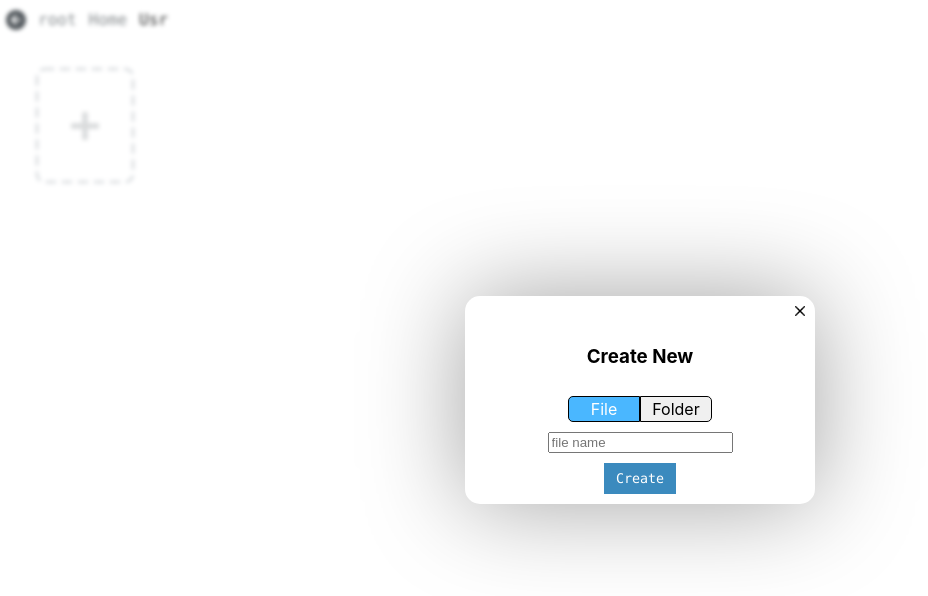
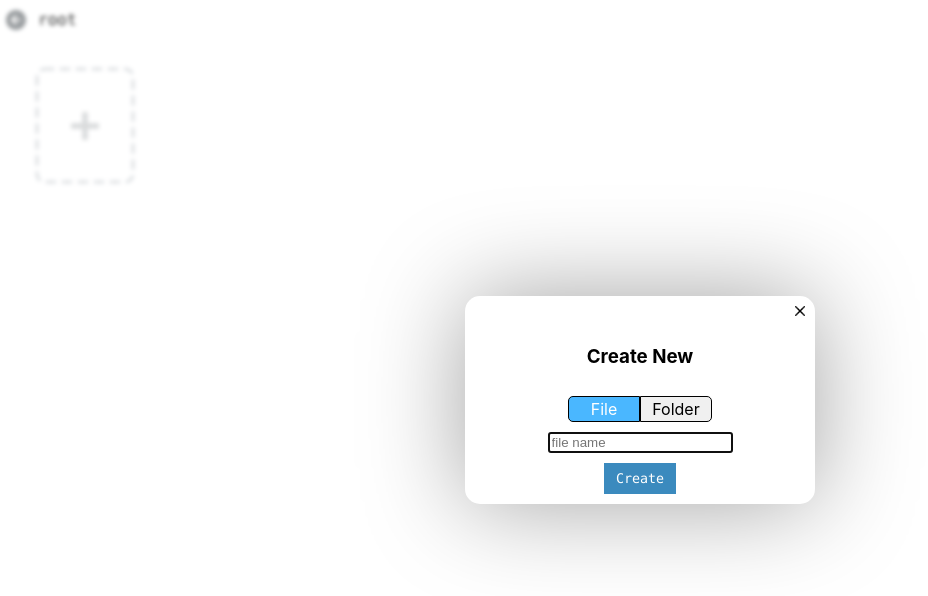
Before and after one commit to FieryBlade-313/Elfo-Sera, a React (Create React App) app: page / in a window 1280 px wide. Both pictures are taken after a click on the picture 85 px from the left and 125 px from the top of the page. Shown: the top 596 px of the page, without its empty margins (0-928 px from the left). Built offline with nearby package versions, Linux system fonts and the light colour scheme.

Commit message:
Added breadcrumb navigation

```diff
--- a/src/App.js
+++ b/src/App.js
@@ -10,15 +10,11 @@ import {
 function App() {
 
   var root = new Folder('root', null);
-  var home = root.AddFolder("Home");
-  var usr = home.AddFolder("Usr");
-  root.AddFile('index.js');
-  root.AddFile('sample.pdf');
-  const [currFolder, setCurrFolder] = useState(usr);
+  const [currFolder, setCurrFolder] = useState(root);
   const [isOpen, setOpenState] = useState(false);
   const [selected, setSelected] = useState(null);
 
-  var [navStack, setNavStack] = useState([root, home, usr])
+  var [navStack, setNavStack] = useState([root])
 
   function handleCurrFolder(newCurrFolder) {
     setCurrFolder(newCurrFolder);
@@ -35,7 +31,7 @@ function App() {
 
   return (
     <div>
-      <NavBarBlock stack={navStack} handleNavStack={handleNavStack} />
+      <NavBarBlock stack={navStack} handleNavStack={handleNavStack} handleCurrFolder={handleCurrFolder} />
       <ContentBlock content={currFolder} stack={navStack} handleSelected={handleSelected} handleNavStack={handleNavStack} modalOpenState={setOpenState} handleCurrFolder={handleCurrFolder} />
       {isOpen && <RenameModalManager selected={selected} modalOpenState={setOpenState} handleCurrFolder={handleCurrFolder} />}
     </div >
--- a/src/Modal.css
+++ b/src/Modal.css
@@ -8,6 +8,7 @@
     justify-content: center;
     align-items: center;
     backdrop-filter: blur(2px) grayscale(30%);
+    user-select: none;
 }
 .modal {
     display: flex;
--- a/src/component.js
+++ b/src/component.js
@@ -12,20 +12,30 @@ const clone = (obj) => {
 }
 
 const NavBarElement = (props) => {
+
+    const handleNavigation = (e) => {
+        var temp;
+        while ((temp = props.stack.pop()) != props.content);
+        props.stack.push(temp);
+        props.handleNavStack([...props.stack]);
+    }
     return (
-        <div className='navBarElement' style={{ color: (props.last ? '#2E2F2F' : '#858B8F') }}>
-            {props.name}
+        <div className='navBarElement' style={{ color: (props.last ? '#2E2F2F' : '#858B8F') }} onClick={handleNavigation}>
+            {props.content.name}
         </div>
     );
 }
 
 const BackButton = (props) => {
+
+    const disableOpacity = '0.6';
     return (
         <img style={{
             maxHeight: '60px',
             maxWidth: '60px',
             margin: '10px 6px',
             transform: 'Rotate(-90deg)',
+            opacity: (props.stack.length > 1) ? 1 : disableOpacity,
         }} src={backBtn} alt={props.type} onClick={(e) => {
             if (props.stack.length > 1) {
                 props.stack.pop();
@@ -137,7 +147,26 @@ const AddContent = (props) => {
 
 const RenameModal = (props) => {
 
-    const [name, setName] = useState('');
+
+    const handleRename = () => {
+        try {
+
+            props.selected.Rename(name);
+
+            props.modalOpenState(false);
+            props.handleCurrFolder(clone(props.currFolder));
+        }
+        catch (err) {
+            var msg = ''
+            if (err === 'No name given')
+                msg = 'Enter a value for the name'
+            else if (err === 'Duplicate')
+                msg = name + " already exists"
+            setErrorMessage(msg);
+        }
+    }
+
+    const [name, setName] = useState(props.selected.name);
     const [errMessage, setErrorMessage] = useState('');
 
     const modalContent = <div style={{
@@ -146,7 +175,10 @@ const RenameModal = (props) => {
         alignItems: 'center',
     }}>
         <h3>Rename</h3>
-        <input placeholder='name' onChange={(e) => setName(e.target.value)}></input>
+        <input autoFocus placeholder='name' value={name} onChange={(e) => setName(e.target.value)} onKeyPress={(e) => {
+            if (e.key === 'Enter')
+                handleRename();
+        }}></input>
         <div style={{
             color: 'red',
             fontSize: '0.8em',
@@ -155,27 +187,33 @@ const RenameModal = (props) => {
     </div>
 
     return (
-        <Modal modalOpenState={props.modalOpenState} modalContent={modalContent} buttonText='Rename' submitHandler={() => {
-            try {
-
-                props.selected.Rename(name);
-
-                props.modalOpenState(false);
-                props.handleCurrFolder(clone(props.currFolder));
-            }
-            catch (err) {
-                var msg = ''
-                if (err === 'No name given')
-                    msg = 'Enter a value for the name'
-                else if (err === 'Duplicate')
-                    msg = name + " already exists"
-                setErrorMessage(msg);
-            }
-        }} />
+        <Modal modalOpenState={props.modalOpenState} modalContent={modalContent} buttonText='Rename' submitHandler={handleRename} />
     );
 }
 
 const AddModal = (props) => {
+
+    const handleAdd = () => {
+        try {
+            if (isFile) {
+                props.currFolder.AddFile(name);
+            }
+            else {
+                props.currFolder.AddFolder(name);
+            }
+
+            props.modalOpenState(false);
+            props.handleCurrFolder(clone(props.currFolder));
+        }
+        catch (err) {
+            var msg = ''
+            if (err === 'No name given')
+                msg = 'Enter a value for the name'
+            else if (err === 'Duplicate')
+                msg = name + " already exists"
+            setErrorMessage(msg);
+        }
+    }
 
     const [name, setName] = useState('');
     const [errMessage, setErrorMessage] = useState('');
@@ -201,7 +239,10 @@ const AddModal = (props) => {
                 color: !isFile ? 'white' : 'black',
             }} onClick={(e) => setFileSelectState(false)}>Folder</div>
         </div>
-        <input placeholder={((isFile) ? 'file' : 'folder') + ' name'} onChange={(e) => setName(e.target.value)}></input>
+        <input autoFocus placeholder={((isFile) ? 'file' : 'folder') + ' name'} onChange={(e) => setName(e.target.value)} onKeyPress={(e) => {
+            if (e.key === 'Enter')
+                handleAdd();
+        }}></input>
         <div style={{
             color: 'red',
             fontSize: '0.8em',
@@ -211,28 +252,7 @@ const AddModal = (props) => {
     </div>
 
     return (
-        <Modal modalOpenState={props.modalOpenState} modalContent={modalContent} buttonText='Create' submitHandler={() => {
-            try {
-                if (isFile) {
-                    props.currFolder.AddFile(name);
-                }
-                else {
-                    props.currFolder.AddFolder(name);
-                }
-
-                props.modalOpenState(false);
-                props.handleCurrFolder(clone(props.currFolder));
-            }
-            catch (err) {
-                var msg = ''
-                if (err === 'No name given')
-                    msg = 'Enter a value for the name'
-                else if (err === 'Duplicate')
-                    msg = name + " already exists"
-                setErrorMessage(msg);
-            }
-
-        }} />
+        <Modal modalOpenState={props.modalOpenState} modalContent={modalContent} buttonText='Create' submitHandler={handleAdd} />
     );
 }
 
--- a/src/componentBlock.js
+++ b/src/componentBlock.js
@@ -11,8 +11,8 @@ import {
 const NavBarBlock = (props) => {
     const elem = props.stack.map((content, i) => {
         if (i === props.stack.length - 1)
-            return <NavBarElement last={true} name={content.name} key={i} />
-        return <NavBarElement last={false} name={content.name} key={i} />
+            return <NavBarElement content={content} stack={props.stack} handleNavStack={props.handleNavStack} last={true} key={i} />
+        return <NavBarElement content={content} stack={props.stack} handleNavStack={props.handleNavStack} last={false} key={i} />
     });
 
     return (
--- a/src/mainStyle.css
+++ b/src/mainStyle.css
@@ -3,6 +3,12 @@
     display: block;
     font-family: Consolas;
     overflow: hidden;
+    transition:all 0.2s;
+    user-select: none;
+}
+
+.navBarElement:hover {
+    background-color: rgb(236, 236, 236);
 }
 
 .content {
@@ -15,6 +21,7 @@
     flex-direction: column;
     transition: all 0.4s;
     border-radius: 10px;
+    user-select: none;
 }
 
 .content:hover {
```
